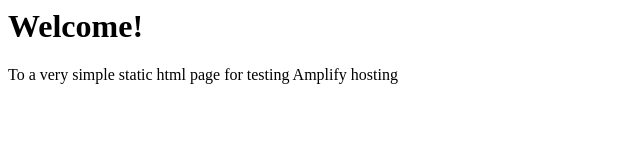
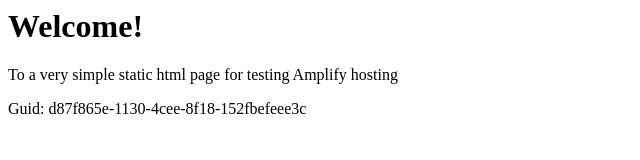
Before and after one commit to aws-aemilia-iad/Github-PR-Commit-Integration-Test-DoNotTouch-GitHubAutoBuildPrPreviewCanaryTest-v1-prod-us-east-1, a website: page src/index.html in a window 1280 px wide. Shown: the whole page, without its empty margins (0-640 px from the left). Drawn offline with Linux system fonts and the light colour scheme.

Commit message:
commit from integ tests

```diff
--- a/src/index.html
+++ b/src/index.html
@@ -1,3 +1,5 @@
+
+
 <html lang="en">
 
 <head>
@@ -10,6 +12,6 @@
 <body>
     <h1>Welcome!</h1>
     <p>To a very simple static html page for testing Amplify hosting</p>
-</body>
+    <p>Guid: d87f865e-1130-4cee-8f18-152fbefeee3c</p></body>
 
 </html>
```
